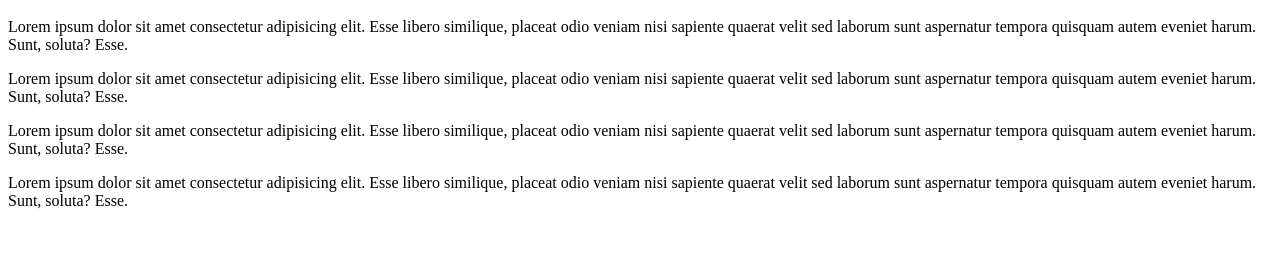
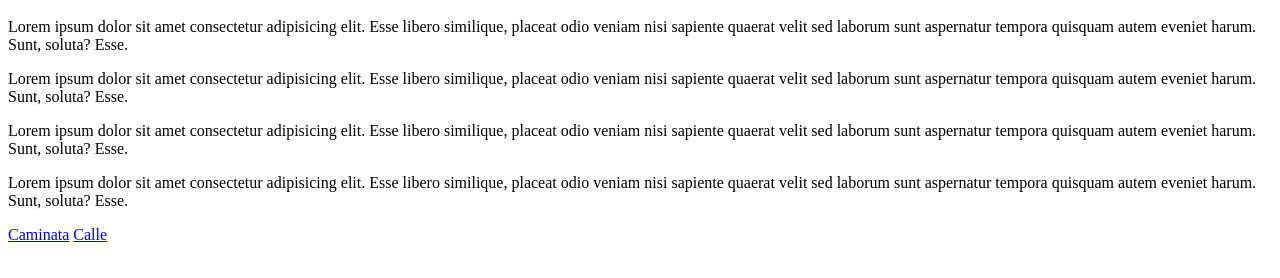
Before and after one commit to ShowfuTv/Caminata, a plain HTML site: page docs/index.html in a window 1280 px wide. Shown: the part 48-326 px from the top of the page. Drawn offline with Linux system fonts and the light colour scheme.

Commit message:
Funciono

```diff
--- a/docs/index.html
+++ b/docs/index.html
@@ -7,10 +7,11 @@
 </head>
 <body>
     <h1>prueba</h1>
-
     <p>Lorem ipsum dolor sit amet consectetur adipisicing elit. Esse libero similique, placeat odio veniam nisi sapiente quaerat velit sed laborum sunt aspernatur tempora quisquam autem eveniet harum. Sunt, soluta? Esse.</p>
     <p>Lorem ipsum dolor sit amet consectetur adipisicing elit. Esse libero similique, placeat odio veniam nisi sapiente quaerat velit sed laborum sunt aspernatur tempora quisquam autem eveniet harum. Sunt, soluta? Esse.</p>
     <p>Lorem ipsum dolor sit amet consectetur adipisicing elit. Esse libero similique, placeat odio veniam nisi sapiente quaerat velit sed laborum sunt aspernatur tempora quisquam autem eveniet harum. Sunt, soluta? Esse.</p>
     <p>Lorem ipsum dolor sit amet consectetur adipisicing elit. Esse libero similique, placeat odio veniam nisi sapiente quaerat velit sed laborum sunt aspernatur tempora quisquam autem eveniet harum. Sunt, soluta? Esse.</p>
+<a href="caminata.html">Caminata</a>
+<a href="Calle.html">Calle</a>
 </body>
 </html>
```
